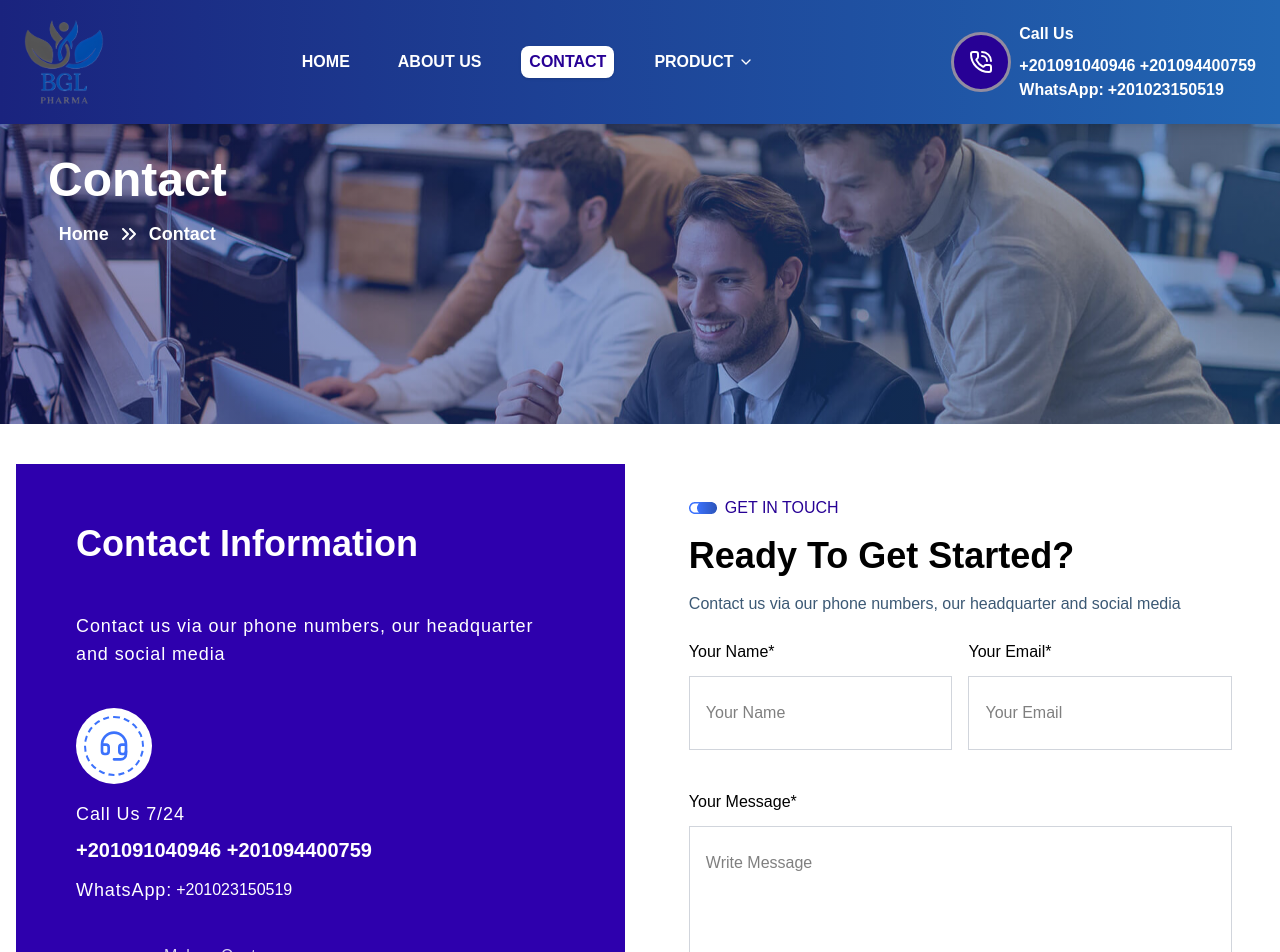
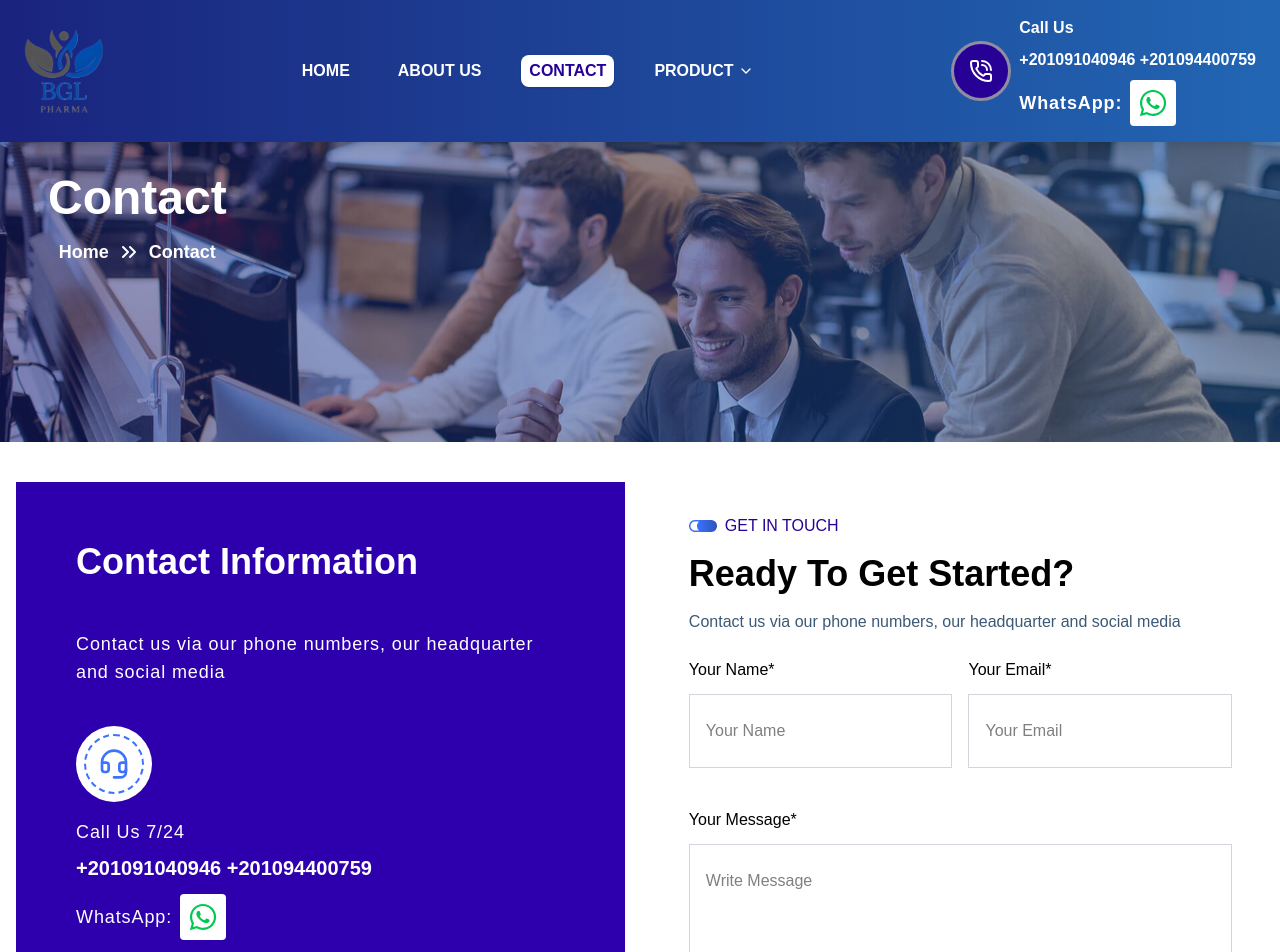
Before and after one commit to 3b3zeem/BGLPharma, a React (Vite) app: page /contact in a window 1280 px wide. Shown: the top 952 px of the page. Built offline with nearby package versions, Linux system fonts and the light colour scheme.

Commit message:
change whatsApp text and add icon

```diff
--- a/package.json
+++ b/package.json
@@ -23,6 +23,7 @@
     "react-helmet": "^6.1.0",
     "react-hot-toast": "^2.5.2",
     "react-i18next": "^15.6.0",
+    "react-icons": "^5.5.0",
     "react-router-dom": "^7.6.3",
     "react-slick": "^0.30.3",
     "slick-carousel": "^1.8.1",
--- a/src/components/Footer/Footer.jsx
+++ b/src/components/Footer/Footer.jsx
@@ -15,6 +15,7 @@ import {
 import { Link, useLocation } from "react-router-dom";
 import toast from "react-hot-toast";
 import useContact from "../../Hooks/useContact";
+import { FaWhatsapp } from "react-icons/fa";
 
 const Footer = () => {
   const formRef = useRef(null);
@@ -215,15 +216,15 @@ const Footer = () => {
                 <span>+201091040946</span>
                 <span>+201094400759</span>
               </p>
-              <div className="flex text-white/80 text-sm mt-2 items-center">
-                <span>WhatsApp: </span>
+              <div className="flex mt-2 items-center">
+                <span className="text-lg tracking-wider mr-2 text-white">WhatsApp: </span>
                 <a
                   href="https://wa.me/201023150519"
                   target="_blank"
                   rel="noopener noreferrer"
-                  className="ms-1 hover:text-[#270195] transition duration-200"
+                  className="text-2xl bg-white p-2 text-green-500 rounded"
                 >
-                  +201023150519{" "}
+                  <FaWhatsapp size={30} />{" "}
                 </a>
               </div>
             </div>
--- a/src/components/NavBar/NavBar.jsx
+++ b/src/components/NavBar/NavBar.jsx
@@ -10,8 +10,10 @@ import {
   Linkedin,
   Youtube,
   PhoneCall,
+  Mail,
 } from "lucide-react";
 import { Link, NavLink, useLocation } from "react-router-dom";
+import { FaWhatsapp } from "react-icons/fa";
 
 const NavBar = () => {
   const [sidebarOpen, setSidebarOpen] = useState(false);
@@ -167,15 +169,15 @@ const NavBar = () => {
                 <span>Call Us</span>
                 +201091040946 +201094400759
               </div>
-              <div className="flex items-center">
-                <span>WhatsApp: </span>
+              <div className="flex mt-2 items-center">
+                <span className="text-lg tracking-wider mr-2">WhatsApp: </span>
                 <a
                   href="https://wa.me/201023150519"
                   target="_blank"
                   rel="noopener noreferrer"
-                  className="ms-1 hover:text-[#270195] transition duration-200"
+                  className="text-2xl bg-white p-2 text-green-500 rounded"
                 >
-                  +201023150519{" "}
+                  <FaWhatsapp size={30} />{" "}
                 </a>
               </div>
             </div>
@@ -342,14 +344,36 @@ const NavBar = () => {
 
         <div className="px-6 text-sm mt-30">
           <div className="flex items-center gap-2 mb-1">
-            <Phone size={16} /> <br />
+            <div className="w-10 h-10 bg-white/10 backdrop-blur-sm rounded-full flex items-center justify-center text-white flex-shrink-0">
+              <Phone size={18} />
+            </div>
             <ul>
               <li>+201091040946 +201023150519</li>
-              <li>+201094400759</li>
+              <div className="flex mt-2 items-center">
+                <span className="text-lg tracking-wider mr-2">WhatsApp: </span>
+                <a
+                  href="https://wa.me/201023150519"
+                  target="_blank"
+                  rel="noopener noreferrer"
+                  className="text-2xl bg-white p-2 text-green-500 rounded"
+                >
+                  <FaWhatsapp size={30} />{" "}
+                </a>
+              </div>
             </ul>
           </div>
           <div className="flex items-center gap-2">
-            <span className="font-bold">@</span> Info@bglpharma.com
+            <div className="w-10 h-10 bg-white/10 backdrop-blur-sm rounded-full flex items-center justify-center text-white flex-shrink-0">
+              <Mail size={18} />
+            </div>
+            <div className="flex flex-col">
+              <a href="mailto:Info@bglpharma.com" className="text-[14px] mt-1">
+                Info@bglpharma.com
+              </a>
+              <a href="mailto:sales@bglpharma.com" className="text-[14px] mt-1">
+                sales@bglpharma.com
+              </a>
+            </div>
           </div>
         </div>
         {/* socials */}
--- a/src/pages/Contact/Contact.jsx
+++ b/src/pages/Contact/Contact.jsx
@@ -12,6 +12,7 @@ import {
   X,
   Youtube,
 } from "lucide-react";
+import { FaWhatsapp } from "react-icons/fa";
 import { Link } from "react-router-dom";
 import AOS from "aos";
 import "aos/dist/aos.css";
@@ -118,14 +119,16 @@ const Contact = () => {
                 </p>
 
                 <div className="flex mt-2 items-center">
-                  <span className="text-lg tracking-wider">WhatsApp: </span>
+                  <span className="text-lg tracking-wider mr-2">
+                    WhatsApp:{" "}
+                  </span>
                   <a
                     href="https://wa.me/201023150519"
                     target="_blank"
                     rel="noopener noreferrer"
-                    className="ms-1 hover:text-[#846dcb] transition duration-200"
+                    className="text-2xl bg-white p-2 text-green-500 rounded"
                   >
-                    +201023150519{" "}
+                    <FaWhatsapp size={30} />{" "}
                   </a>
                 </div>
               </div>
```
Also changed, not shown: 1 other file (tests, documents, lock files or other folders).
